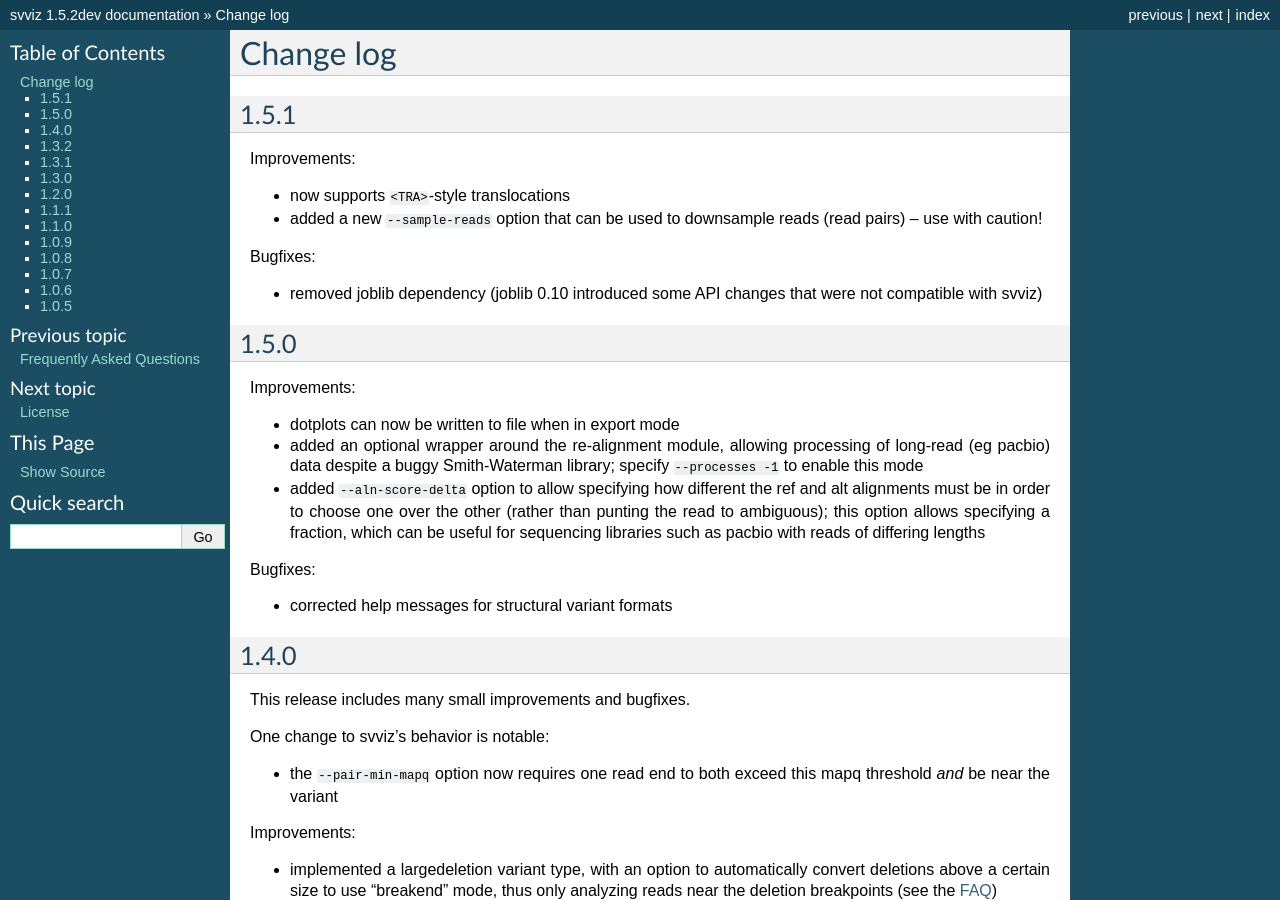
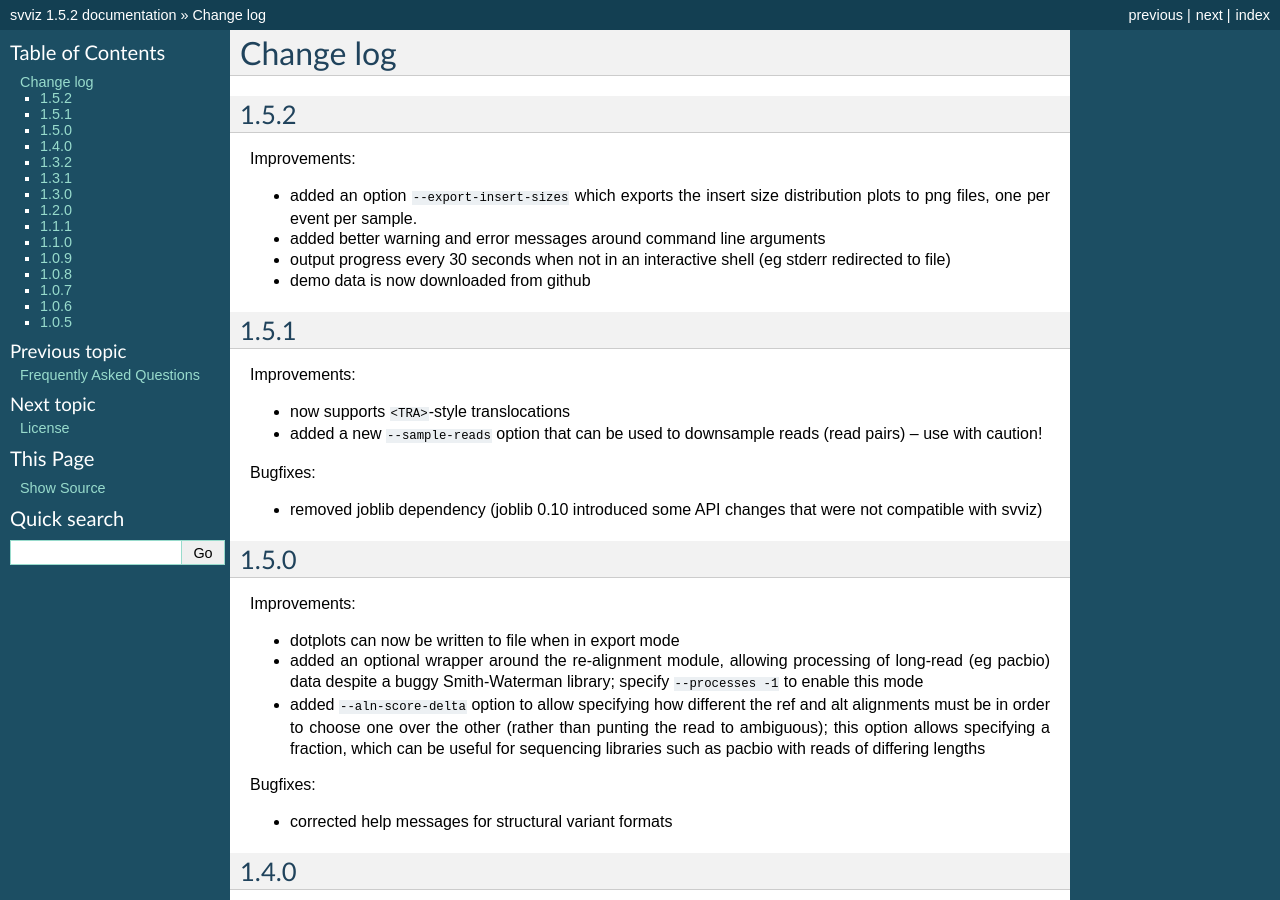
Before and after one commit to svviz/svviz, a Sphinx documentation site: the page built from docs/changelog.rst, in a window 1280 px wide and 900 px high. Built offline with Sphinx 7.4.7, drawn with Linux system fonts in a browser that asks for light colours; some of the changed text lies outside the part shown.

Commit message:
updating changelog

```diff
--- a/docs/changelog.rst
+++ b/docs/changelog.rst
@@ -1,5 +1,15 @@
 Change log
 ==========
+
+1.5.2
+-----
+
+Improvements:
+
+- added an option ``--export-insert-sizes`` which exports the insert size distribution plots to png files, one per event per sample.
+- added better warning and error messages around command line arguments
+- output progress every 30 seconds when not in an interactive shell (eg stderr redirected to file)
+- demo data is now downloaded from github
 
 1.5.1
 -----
--- a/docs/conf.py
+++ b/docs/conf.py
@@ -55,9 +55,9 @@
 #
 # The short X.Y version.
 
-version = "1.5.2dev"
+version = "1.5.2"
 # The full version, including alpha/beta/rc tags.
-release = "1.5.2dev"
+release = "1.5.2"
 
 # The language for content autogenerated by Sphinx. Refer to documentation
 # for a list of supported languages.
```
Also changed, not shown: 3 other files.
